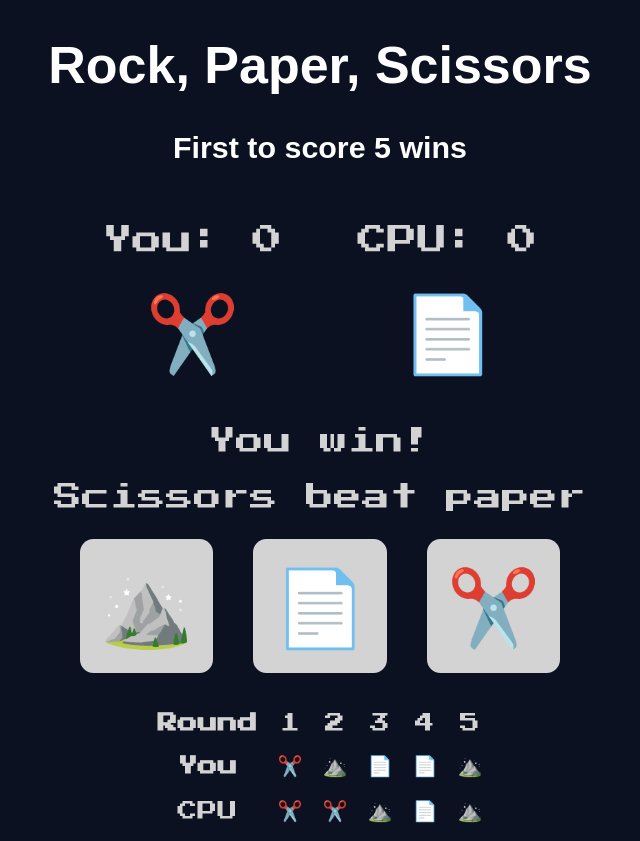
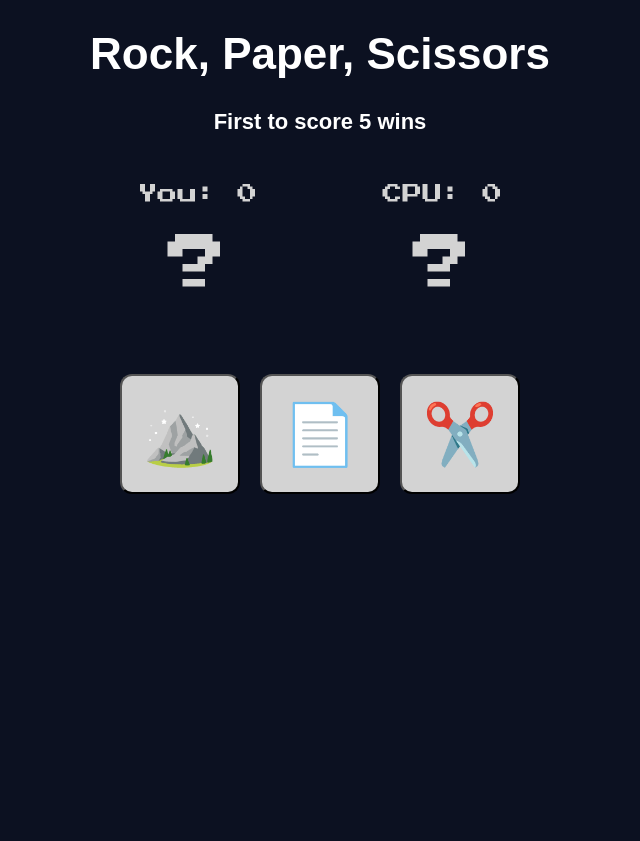
Before and after one commit to noybcoder/odin-rock-paper-scissors, a plain HTML site: page index.html in a window 1280 px wide. Shown: the whole page, without its empty margins (320-960 px from the left). After the commit the page ends 800 px from the top, so only its background shows below. Drawn offline with Linux system fonts and the light colour scheme; a script that the page names is missing; a web font is replaced by a local one.

Commit message:
a lot of changes

```diff
--- a/index.html
+++ b/index.html
@@ -14,19 +14,18 @@
 <body>
     <header>
         <h1>Rock, Paper, Scissors</h1>
-        <h3>First to score 5 wins</h2>
+        <h4>First to score 5 wins</h4>
     </header>
     <main>
-
         <div class="container">
             <div class="player">
-                <div class="score">You: 0</div>
-                <div class="choice">✂️</div>
+                <p class="score">You: 0</p>
+                <p class="choice">?</p>
 
             </div>
             <div class="computer">
-                <div class="score">CPU: 0</div>
-                <div class="choice">📄</div>
+                <p class="score">CPU: 0</p>
+                <p class="choice">?</p>
             </div>
         </div>
         <div class="hidden result">
@@ -35,35 +34,20 @@
         </div>
     </main>
     <section>
-        <div class="options">
-            <div id="rock">⛰️</div>
-            <div id="paper">📄</div>
-            <div id="scissors">✂️</div>
+        <div id="options">
+            <button type="button" id="rock">⛰️</button>
+            <button type="button" id="paper">📄</button>
+            <button type="button" id="scissors">✂️</button>
         </div>
-        <table id="statistics">
+        <table class="hidden statistics">
             <tr>
                 <th>Round</th>
-                <td>1</td>
-                <td>2</td>
-                <td>3</td>
-                <td>4</td>
-                <td>5</td>
             </tr>
             <tr>
                 <th>You</th>
-                <td>✂️</td>
-                <td>⛰️</td>
-                <td>📄</td>
-                <td>📄</td>
-                <td>⛰️</td>
             </tr>
             <tr>
                 <td>CPU</td>
-                <td>✂️</td>
-                <td>✂️</td>
-                <td>⛰️</td>
-                <td>📄</td>
-                <td>⛰️</td>
             </tr>
         </table>
     </section>
--- /dev/null
+++ b/script.js
@@ -0,0 +1,17 @@
+const playerChoice = document.getElementById('options');
+const result = document.querySelector('.result');
+const stats = document.querySelector('.statistics');
+let counter = 1;
+
+playerChoice.addEventListener('click', () => {
+    result.firstElementChild.textContent = 'Round';
+    result.lastElementChild.textContent = counter;
+    result.classList.remove('hidden');
+
+    if (counter === 5) {
+        alert('Game Over');
+    }
+
+    counter++;
+
+})
--- a/styles.css
+++ b/styles.css
@@ -1,7 +1,7 @@
-html {
+body {
     font-family: 'Press Start 2P', Arial, Helvetica, sans-serif;
     padding: 0;
-    margin: 0;
+    margin: 0 20px;
     text-align: center;
     color: rgb(211, 211, 211);
     background-color: #0C1121;
@@ -9,7 +9,7 @@ html {
 
 header {
     font-family: 'Games', Arial, Helvetica, sans-serif;
-    font-size: 26px;
+    font-size: 22px;
     color: white;
 }
 
@@ -18,45 +18,49 @@ main {
     flex-direction: column;
     justify-content: center;
     gap: 50px;
-    font-size: 30px;
 }
 
 .result {
-    font-size: 28px;
-    margin-top: -30px;
+    font-size: 18px;
+    margin-top: -85px;
 }
 
 .container {
     display: flex;
     justify-content: center;
-    gap: 75px;
+    gap: 125px;
+    font-size: 20px;
+}
+
+.choice {
+    font-size: 60px;
     margin-top: 30px;
 }
 
-.choice {
-    font-size: 75px;
+#options {
+    display: flex;
+    justify-content: center;
+    gap: 20px;
+    margin-top: 20px;
+}
+
+#rock, #paper, #scissors {
+    width: 120px;
+    height: 120px;
+    border-radius: 10%;
+    font-size: 60px;
+    padding: 10px;
+    background-color: rgb(211, 211, 211);
+}
+
+.statistics {
+    display: flex;
+    justify-content: center;
     margin-top: 30px;
 }
 
-.options {
-    display: flex;
-    justify-content: center;
-    gap: 40px;
-    font-size: 60px;
-}
-
-#rock, #paper, #scissors {
-    /* border: 5px solid white; */
-    border-radius: 10%;
-    padding: 20px;
-    font-size: 75px;
-    background-color: rgb(211, 211, 211);
-}
-
-#statistics {
-    display: flex;
-    justify-content: center;
-    margin-top: 30px;
+.hidden {
+    display: none;
 }
 
 table, th, td {
@@ -65,5 +69,5 @@ table, th, td {
 
 th, td {
     padding: 10px;
-    font-size: 20px;
+    font-size: 14px;
 }
```
